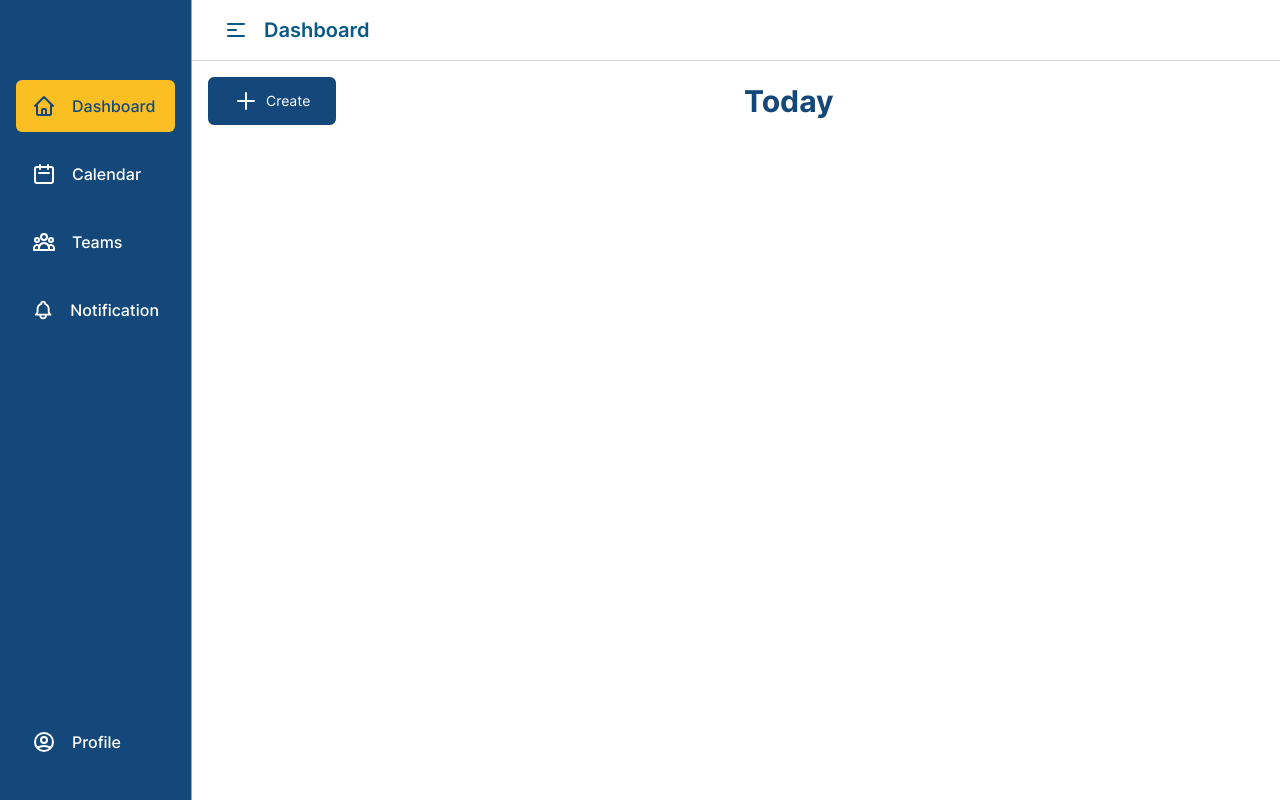
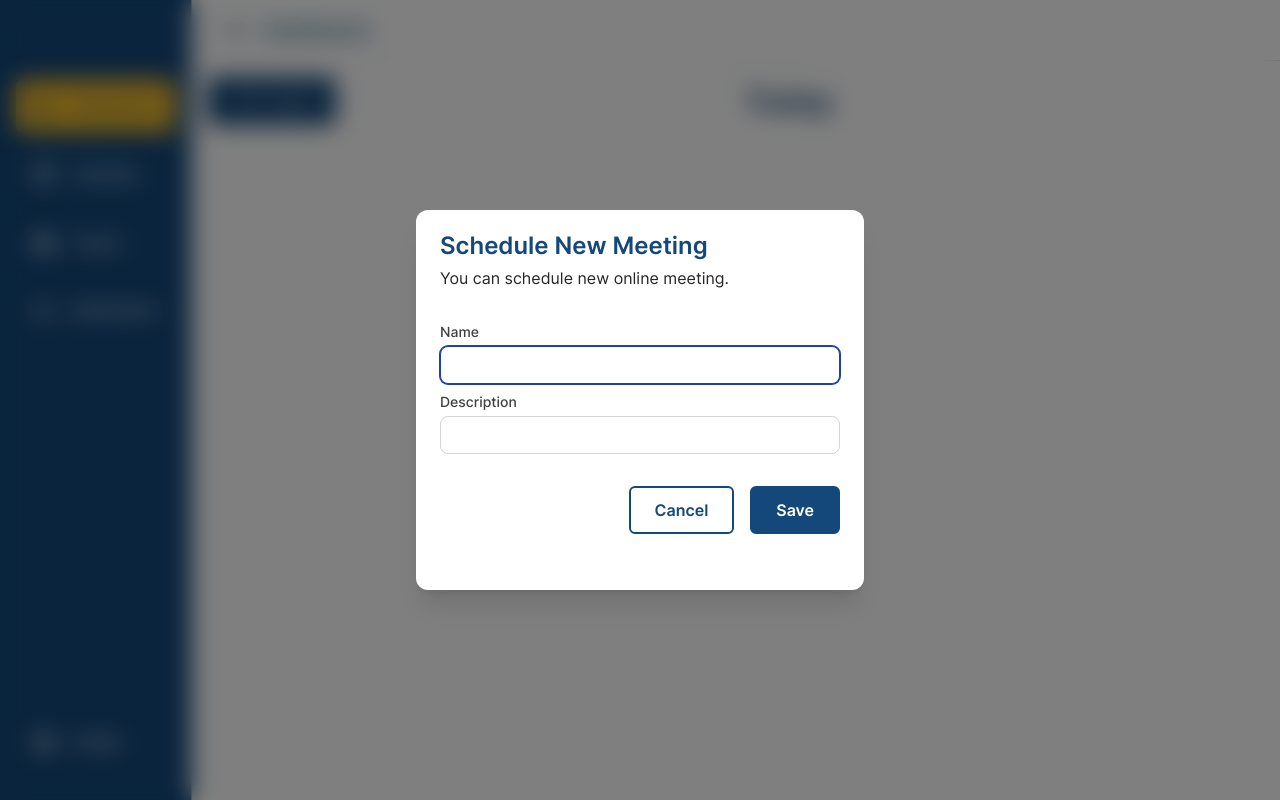
Before and after one commit to beeonepens/sipr-frontend, a Next.js app in the folder apps/user-web/: page /dashboard in a window 1280 px wide. Both pictures are taken after a click on the button "Create". Built offline with nearby package versions, Linux system fonts and the light colour scheme.

Commit message:
feat(user): create modal for new meeting forms

```diff
--- a/apps/user-web/components/molecules/Dashboard/CreateMeetingButton.tsx
+++ b/apps/user-web/components/molecules/Dashboard/CreateMeetingButton.tsx
@@ -1,18 +1,98 @@
 import React from 'react';
+import { Dialog, Transition } from '@headlessui/react';
 import PrimaryButton from '@components/atoms/Button/PrimaryButton';
 import PlusIcon from '@components/atoms/Icon/PlusIcon';
+import FormControl from '../Form/FormControl';
 
-interface Props {
-  onClick: () => void;
-}
+export default function CreateMeetingButton() {
+  const [isModalOpen, setIsModalOpen] = React.useState(false);
 
-export default function CreateMeetingButton({ onClick }: Props) {
   return (
-    <PrimaryButton onClick={onClick}>
-      <span className="flex flex-row items-center justify-center gap-2 text-sm font-normal">
-        <PlusIcon />
-        Create
-      </span>
-    </PrimaryButton>
+    <>
+      <PrimaryButton onClick={() => setIsModalOpen(true)}>
+        <span className="flex flex-row items-center justify-center gap-2 text-sm font-normal">
+          <PlusIcon />
+          Create
+        </span>
+      </PrimaryButton>
+
+      {/* modal component */}
+      <Transition show={isModalOpen} as={React.Fragment}>
+        <Dialog
+          as="div"
+          onClose={() => setIsModalOpen(false)}
+          className="fixed inset-0 z-10 overflow-y-auto"
+        >
+          <div className="flex min-h-screen items-center justify-center">
+            {/* modal overlay (background) */}
+            <Transition.Child
+              as={React.Fragment}
+              enter="ease-out duration-150"
+              enterFrom="opacity-0"
+              enterTo="opacity-100"
+              leave="ease-in duration-100"
+              leaveFrom="opacity-100"
+              leaveTo="opacity-0"
+            >
+              <Dialog.Overlay className="fixed inset-0 bg-black bg-opacity-50 backdrop-blur-md backdrop-filter" />
+            </Transition.Child>
+
+            {/* modal helper */}
+            <span
+              className="inline-block h-screen align-middle"
+              aria-hidden="true"
+            >
+              &#8203;
+            </span>
+
+            {/* modal card */}
+            <Transition.Child
+              as={React.Fragment}
+              enter="ease-out duration-150"
+              enterFrom="opacity-0 scale-95"
+              enterTo="opacity-100 scale-100"
+              leave="ease-in duration-100"
+              leaveFrom="opacity-100 scale-100"
+              leaveTo="opacity-0 scale-95"
+            >
+              {/* modal content */}
+              <section className="my-8 inline-block w-full max-w-md transform overflow-hidden rounded-xl bg-white p-6 text-left align-middle shadow-xl transition-all">
+                <Dialog.Title
+                  as="h3"
+                  className="text-primary-950 mb-2 text-2xl font-semibold leading-6"
+                >
+                  Schedule New Meeting
+                </Dialog.Title>
+                <Dialog.Description className="text-base text-gray-800 ">
+                  You can schedule new online meeting.
+                </Dialog.Description>
+
+                <form className="my-8">
+                  <div className="grid grid-cols-1 gap-2">
+                    <FormControl label="Name" id="meeting-name" type="text" />
+                    <FormControl
+                      label="Description"
+                      id="meeting-desc"
+                      type="text"
+                    />
+                  </div>
+
+                  <div className="mt-8 flex flex-row items-center justify-end gap-4">
+                    <PrimaryButton
+                      type="button"
+                      variant="outline"
+                      onClick={() => setIsModalOpen(false)}
+                    >
+                      Cancel
+                    </PrimaryButton>
+                    <PrimaryButton type="submit">Save</PrimaryButton>
+                  </div>
+                </form>
+              </section>
+            </Transition.Child>
+          </div>
+        </Dialog>
+      </Transition>
+    </>
   );
 }
--- a/apps/user-web/pages/dashboard.tsx
+++ b/apps/user-web/pages/dashboard.tsx
@@ -12,7 +12,7 @@ export default function Dashboard() {
       <article className="p-4">
         <div className="grid grid-cols-2 items-center gap-4">
           <div>
-            <CreateMeetingButton onClick={() => console.log('click')} />
+            <CreateMeetingButton />
           </div>
 
           <h2 className="text-primary-950 text-3xl font-bold">Today</h2>
```
